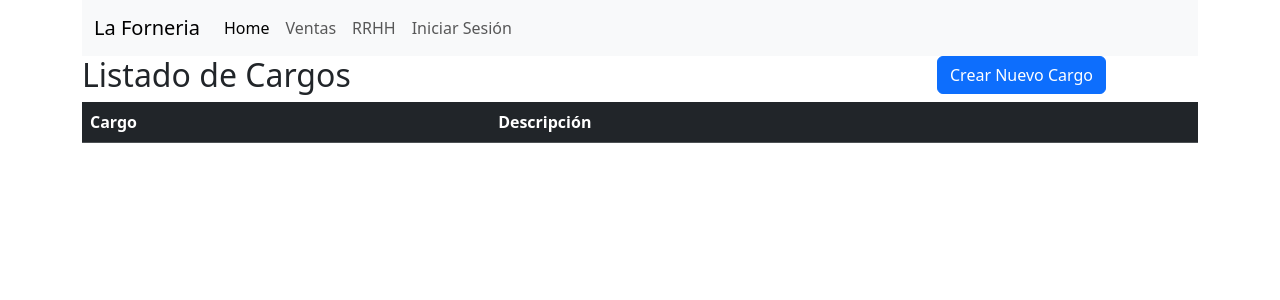
After one commit to Ditoplz/Forneria_RRHH, a Django app: page /rrhh/todos_cargos/ in a window 1280 px wide. The commit adds this page. Shown: the top 300 px of the page. Run offline with Django 5.2, Linux system fonts and the light colour scheme; data that the repository does not hold is empty.

Commit message:
Mantenedor Cargos

```diff
--- a/rrhh/urls.py
+++ b/rrhh/urls.py
@@ -7,9 +7,13 @@ urlpatterns = [
     path('mantenedor_empleados/', views.mantenedor_empleados, name='mantenedor_empleados'),
     path('mantenedor_contratos/', views.mantenedor_contratos, name='mantenedor_contratos'),
     path('mantenedor_usuarios/', views.mantenedor_usuarios, name='mantenedor_usuarios'),
-    path('crear_empleado/', views.crear_emplado, name='crear_empleado'),
+    path('crear_empleado/', views.crear_empleado, name='crear_empleado'),
     path('todos_empleados/', views.todos_empleados, name='todos_empleados'),
     path('cargar_editar_empleado/<int:id_empleado>/', views.cargar_editar_empleado, name='cargar_editar_empleado'),
     path('editar_empleado/<int:id_empleado>/', views.editar_empleado, name='editar_empleado'),
     path('eliminar_empleado/<int:id_empleado>/', views.eliminar_empleado, name='eliminar_empleado'),
+    path('todos_cargos/', views.todos_cargos, name='todos_cargos'),
+    path('crear_cargo/', views.crear_cargo, name='crear_cargo'),
+    path('cargar_editar_cargo/<int:id_cargo>/', views.cargar_editar_cargo, name='cargar_editar_cargo'),
+    path('eliminar_cargo/<int:id_cargo>/', views.eliminar_cargo, name='eliminar_cargo'),
 ]
--- a/rrhh/views.py
+++ b/rrhh/views.py
@@ -1,8 +1,8 @@
 from django.shortcuts import get_object_or_404, render
 from django.contrib.auth.decorators import login_required
 
-from rrhh.models import Empleado
-from .forms import EmpleadoForm
+from rrhh.models import Empleado, Cargo
+from .forms import EmpleadoForm, CargoForm
 
 @login_required
 def index(request):
@@ -25,7 +25,7 @@ def mantenedor_usuarios(request):
     return render(request, 'mantenedor_usuarios.html')
 
 @login_required
-def crear_emplado(request):
+def crear_empleado(request):
     if request.method == 'POST':
         form = EmpleadoForm(request.POST)
         if form.is_valid():
@@ -69,3 +69,50 @@ def eliminar_empleado(request, id_empleado):
         empleado.delete()
 
     return render(request, 'mantenedor_empleados.html')
+
+
+@login_required
+def crear_cargo(request):
+    if request.method == 'POST':
+        form = CargoForm(request.POST)
+        if form.is_valid():
+            form.save()
+    else:
+        form = CargoForm()
+
+    return render(request, 'crear_cargo.html', {'form': form})
+
+def todos_cargos(request):
+    cargos=Cargo.objects.all()
+
+    data={
+        'cargos':cargos
+    }
+
+    return render(request, 'todos_cargos.html', data)
+
+def cargar_editar_cargo(request, id_cargo):
+    cargo= get_object_or_404(Cargo,id=id_cargo)
+    form = CargoForm(instance=cargo)
+
+    return render(request, 'editar_cargo.html', {'form': form, 'cargo': cargo})
+
+def editar_cargo(request, id_cargo):
+    cargo= get_object_or_404(Cargo,id=id_cargo)
+
+    if request.method == 'POST':
+        form = CargoForm(request.POST, instance=cargo)
+        if form.is_valid():
+            form.save()
+    else:
+        form = CargoForm(instance=cargo)
+
+    return render(request, 'mantenedor_cargos.html', {'form': form, 'cargo': cargo})
+
+def eliminar_cargo(request, id_cargo):
+    cargo = get_object_or_404(Cargo, id=id_cargo)
+
+    if request.method == 'POST':
+        cargo.delete()
+
+    return render(request, 'mantenedor_cargos.html')
--- a/templates/templates_rrhh/mantenedor_contratos.html
+++ b/templates/templates_rrhh/mantenedor_contratos.html
@@ -24,7 +24,7 @@
             <img src="{% static 'images/cargos_gestor.jpg' %}" class="card-img-top" alt="logo la forneria">
             <div class="card-body">
                 <h5 class="card-title">Cargos</h5>
-                <a class="btn btn-success" href="#">Ingresar</a>
+                <a class="btn btn-success" href="{% url 'todos_cargos' %}">Ingresar</a>
             </div>
         </div>
     </div>
--- /dev/null
+++ b/templates/templates_rrhh/todos_cargos.html
@@ -0,0 +1,41 @@
+{% extends 'base.html' %}
+{% load static %}
+
+{% block navbar %}
+    {% include 'includes/navbar.html' %}
+{% endblock %}
+
+{% block contenido %}
+<div class='row'>
+    <div class='col'>
+        <div class='row'>
+            <div class='col-9'>
+                <div class='h2'>Listado de Cargos</div>
+            </div>
+            <div class='col-3'>
+                <a class='btn btn-primary' href="{% url 'crear_cargo' %}">Crear Nuevo Cargo</a>
+            </div>
+        </div>
+        <table class='table table-dark table-hover table-striped'>
+            <thead>
+                <tr>
+                    <th>Cargo</th>
+                    <th>Descripción</th>
+                </tr>
+            </thead>
+            <tbody>
+                {% for cargo in cargos %}
+                <tr>
+                    <td>{{ cargo.nombre }}</td>
+                    <td>{{ cargo.descripcion }}</td>
+                    <td>
+                        <a class="btn btn-sm btn-warning" href="{% url 'editar_cargo' cargo.id %}">Editar</a>
+                        <a class="btn btn-sm btn-danger" href="{% url 'eliminar_cargo' cargo.id %}">Eliminar</a>
+                    </td>
+                </tr>
+                {% endfor %}
+            </tbody>
+        </table>
+    </div>
+</div>
+{% endblock %}
```
Also changed, not shown: rrhh/forms.py (+8 -0 lines), templates/templates_rrhh/crear_cargo.html (added, +40 -0 lines), templates/templates_rrhh/editar_cargo.html (added, +38 -0 lines), templates/templates_rrhh/eliminar_cargo.html (added, +29 -0 lines).
